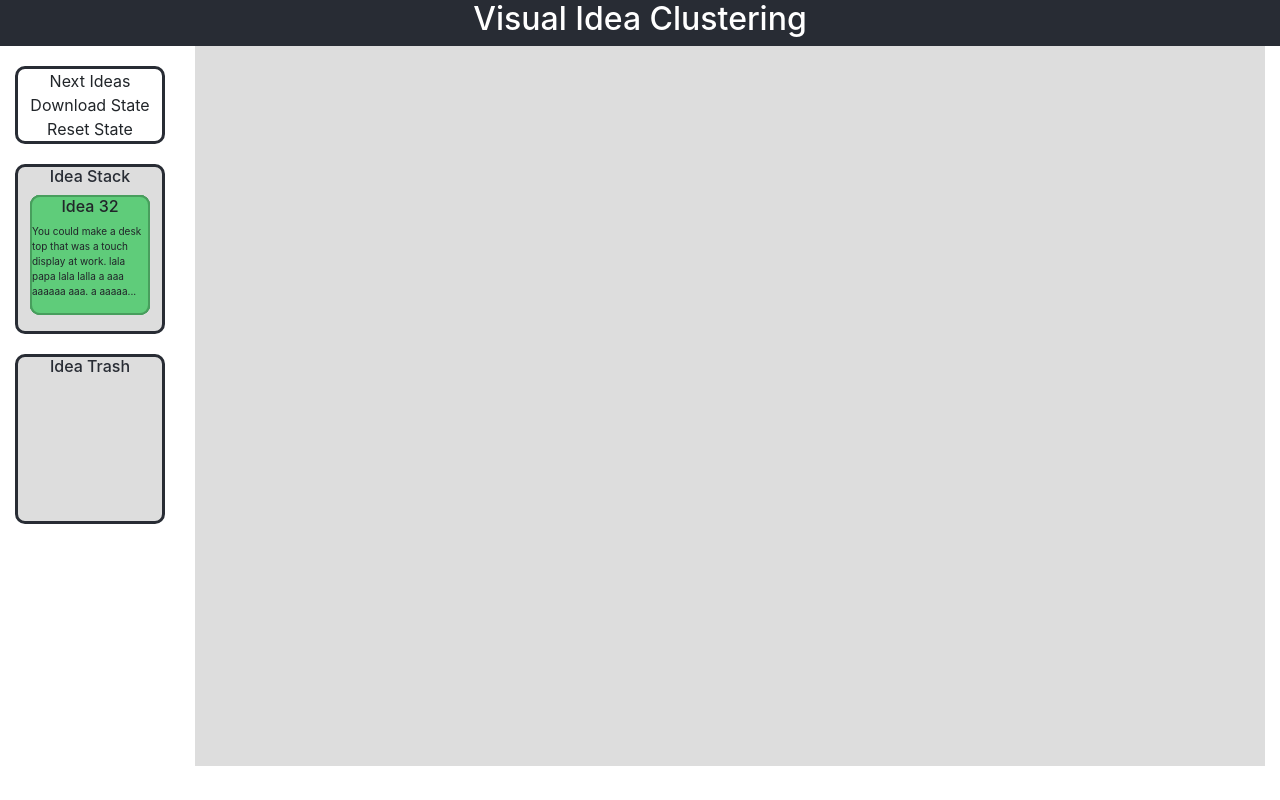
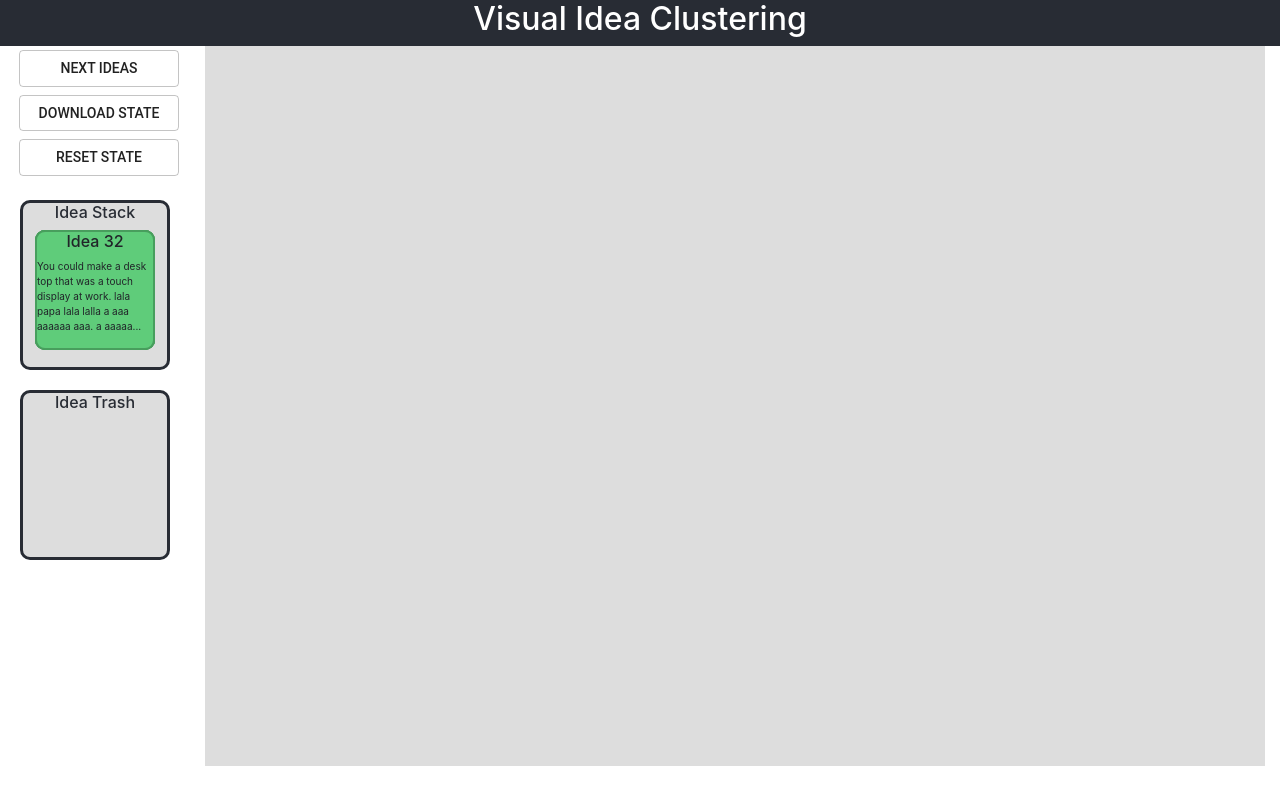
Before and after one commit to lukastaerk/visual-idea-clustering, a React (Create React App) app: page / in a window 1280 px wide. Built offline with nearby package versions, Linux system fonts and the light colour scheme.

Commit message:
menu buttons styled

```diff
--- a/src/components/cluster.js
+++ b/src/components/cluster.js
@@ -49,7 +49,7 @@ class Cluster extends Component {
             container={container}
             className={dropZone}
             style={styles.h6}
-            name={name || "Cluster "}
+            name={name || "Cluster"}
           />
           {displayIdeas}
         </div>
--- a/src/components/menuBar.js
+++ b/src/components/menuBar.js
@@ -1,75 +1,50 @@
-import React, { Component } from "react";
-import { colors } from "./../constants/index.json";
+import React from "react";
+//import { colors } from "./../constants/index.json";
+import { withStyles } from "@material-ui/core/styles";
+import Button from "@material-ui/core/Button";
 
-var style = {
+const styles = theme => ({
+  button: {
+    margin: theme.spacing.unit / 2
+  },
   box: {
     margin: "0 auto",
-    marginTop: 20,
-    borderRadius: 10,
-    borderStyle: "solid",
-    borderColor: colors.header.background,
-    width: 150
-  },
-  menu: {},
-  list: {
-    width: "100%",
-    display: "inline-block",
-    textAlign: "center"
+    width: 160
   }
-};
+});
 
-class MenuBar extends Component {
-  render() {
-    const {
-      handleNextIdeas,
-      handleDownloadState,
-      handleResetState
-    } = this.props;
-    return (
-      <div style={style.box}>
-        <div style={style.menu}>
-          <ListItem name={"Next Ideas"} onClick={handleNextIdeas} />
-          <ListItem name={"Download State"} onClick={handleDownloadState} />
-          <ListItem name={"Reset State"} onClick={handleResetState} />
-        </div>
-      </div>
-    );
-  }
-}
-class ListItem extends Component {
-  constructor(props) {
-    super(props);
-    this.state = {};
-  }
+const MenuBar = ({
+  handleNextIdeas,
+  handleDownloadState,
+  handleResetState,
+  classes
+}) => (
+  <div className={classes.box}>
+    <Button
+      className={classes.button}
+      fullWidth={true}
+      variant="outlined"
+      onClick={handleNextIdeas}
+    >
+      {"Next Ideas"}
+    </Button>
+    <Button
+      className={classes.button}
+      fullWidth={true}
+      variant="outlined"
+      onClick={handleDownloadState}
+    >
+      {"Download State"}
+    </Button>
+    <Button
+      className={classes.button}
+      fullWidth={true}
+      variant="outlined"
+      onClick={handleResetState}
+    >
+      {"Reset State"}
+    </Button>
+  </div>
+);
 
-  handleMouse = ev => {
-    switch (ev.type) {
-      case "mouseenter":
-        ev.target.style.background = colors.header.background;
-        ev.target.style.color = "white";
-        break;
-      case "mouseleave":
-        ev.target.style.background = this.props.active
-          ? "rgb(21, 66, 140)"
-          : "white";
-        ev.target.style.color = this.props.active
-          ? "white"
-          : colors.header.background;
-        break;
-      default:
-        break;
-    }
-  };
-  render() {
-    const { name, onClick } = this.props;
-    return (
-      <li style={style.list} onClick={onClick}>
-        <div onMouseEnter={this.handleMouse} onMouseLeave={this.handleMouse}>
-          {name}
-        </div>
-      </li>
-    );
-  }
-}
-
-export default MenuBar;
+export default withStyles(styles)(MenuBar);
```
